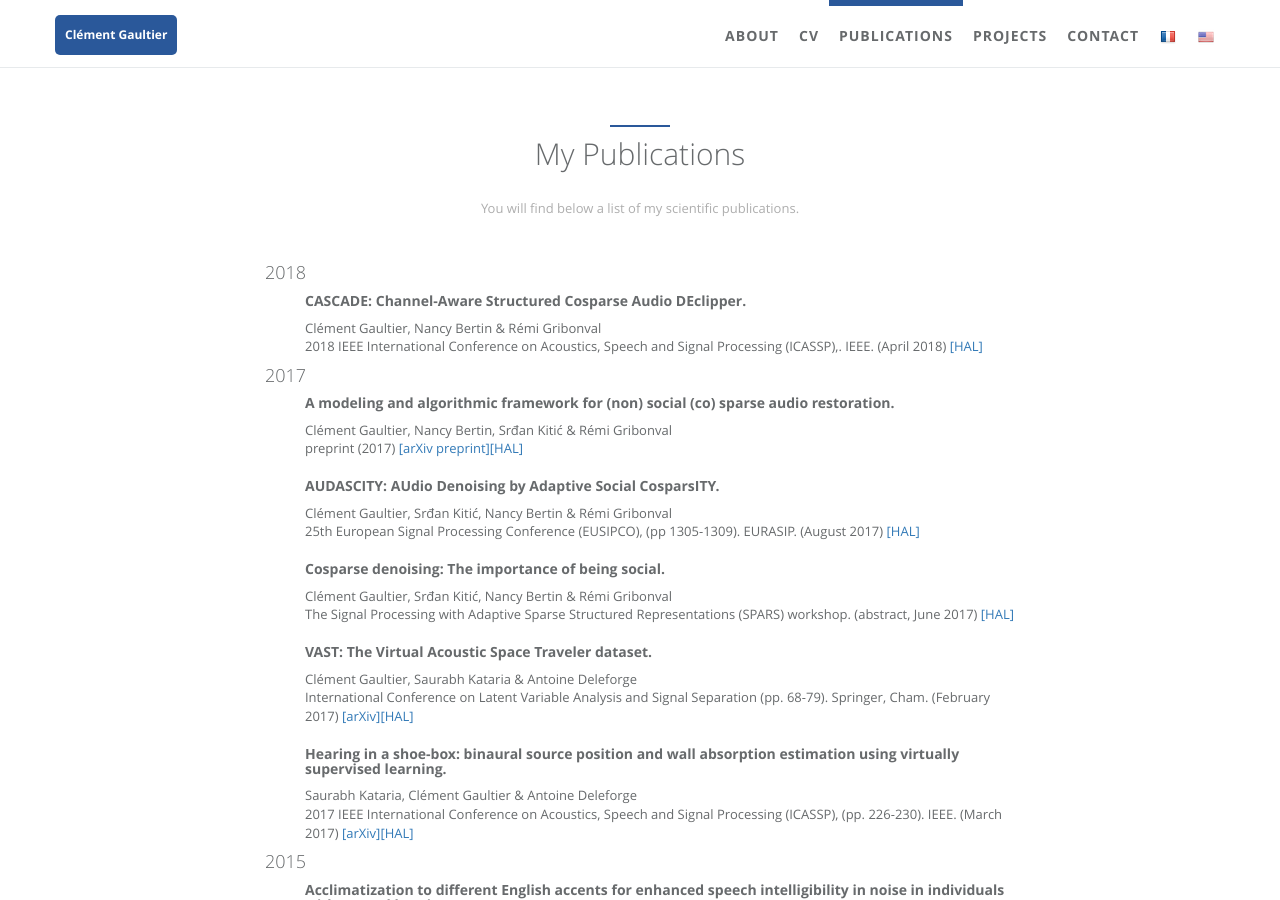
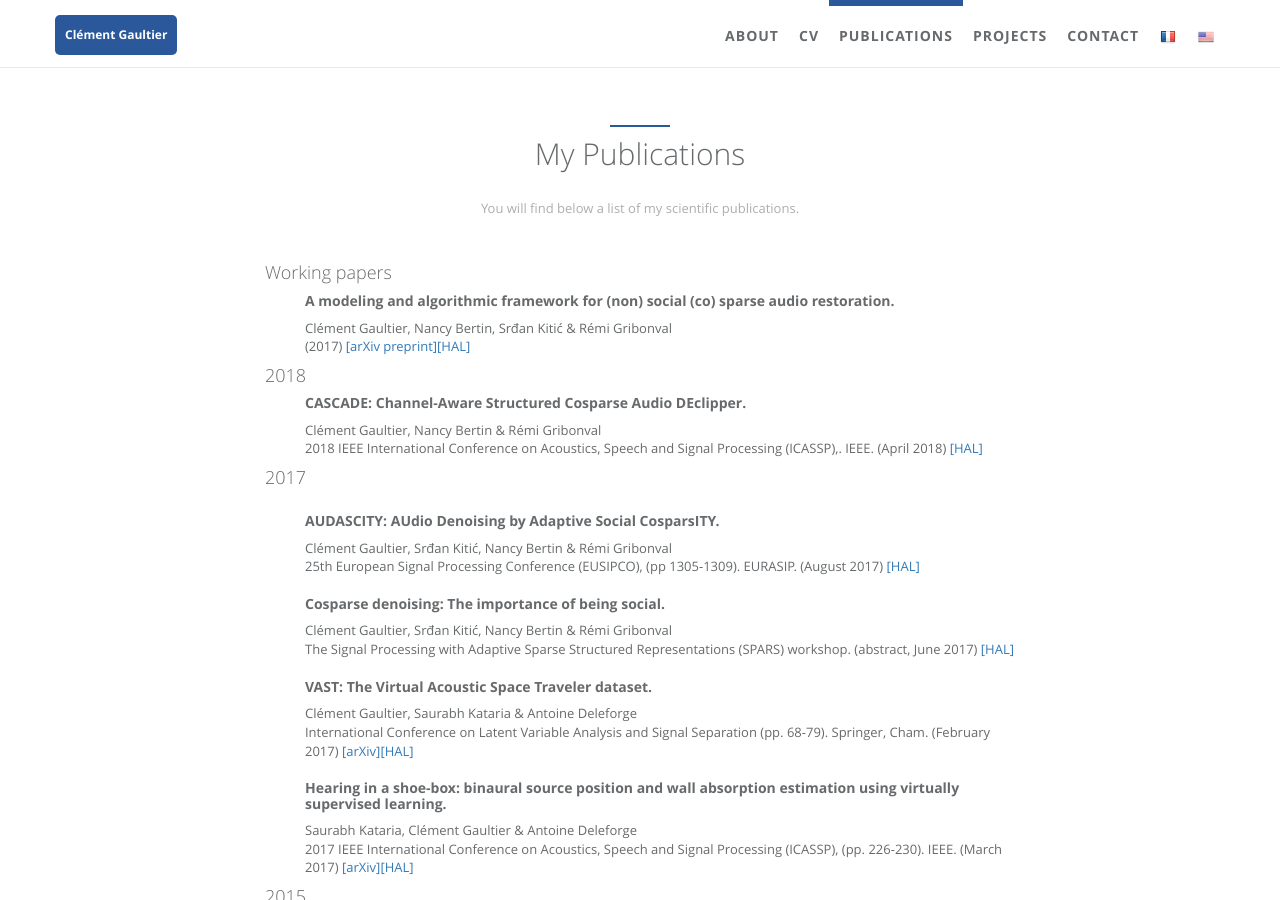
Before and after one commit to cgaultier/persoWeb, a Jekyll site: the page built from index.html, in a window 1280 px wide and 900 px high, scrolled down 2291 px. Built offline with Jekyll 4.4.1, drawn with Linux system fonts in a browser that asks for light colours; comment, search, counter and statistics services are not loaded; some of the changed lines change nothing that is shown.

Commit message:
working papers section

```diff
--- a/_includes/sections/publis.html
+++ b/_includes/sections/publis.html
@@ -15,6 +15,16 @@
   <div class="row wow zoomIn">
     <div class="col-lg-8 col-lg-offset-2">
 
+      <h2>Working papers</h2>
+      <ul style="list-style-type: none">
+        <li class="entry wow zoomIn">
+	  <h4><strong>A modeling and algorithmic framework for (non) social (co) sparse audio restoration.</strong></h4>
+          Clément Gaultier, Nancy Bertin, Srđan Kitić & Rémi Gribonval<br />
+	  (2017)
+	  <a href="https://arxiv.org/abs/1711.11259" target="_blank">[arXiv preprint]</a><a href="https://hal.inria.fr/hal-01649261" target="_blank">[HAL]</a><br />
+	</li>
+      </ul>
+
       <h2>2018</h2>
       <ul style="list-style-type: none">
 
@@ -28,13 +38,6 @@
 
       <h2>2017</h2>
       <ul style="list-style-type: none">
-
-        <li class="entry wow zoomIn">
-	  <h4><strong>A modeling and algorithmic framework for (non) social (co) sparse audio restoration.</strong></h4>
-          Clément Gaultier, Nancy Bertin, Srđan Kitić & Rémi Gribonval<br />
-	  preprint (2017)
-	  <a href="https://arxiv.org/abs/1711.11259" target="_blank">[arXiv preprint]</a><a href="https://hal.inria.fr/hal-01649261" target="_blank">[HAL]</a><br />
-	</li>
 
   <li class="entry wow zoomIn">
 <h4><strong><br />AUDASCITY: AUdio Denoising by Adaptive Social CosparsITY.</strong></h4>
```
